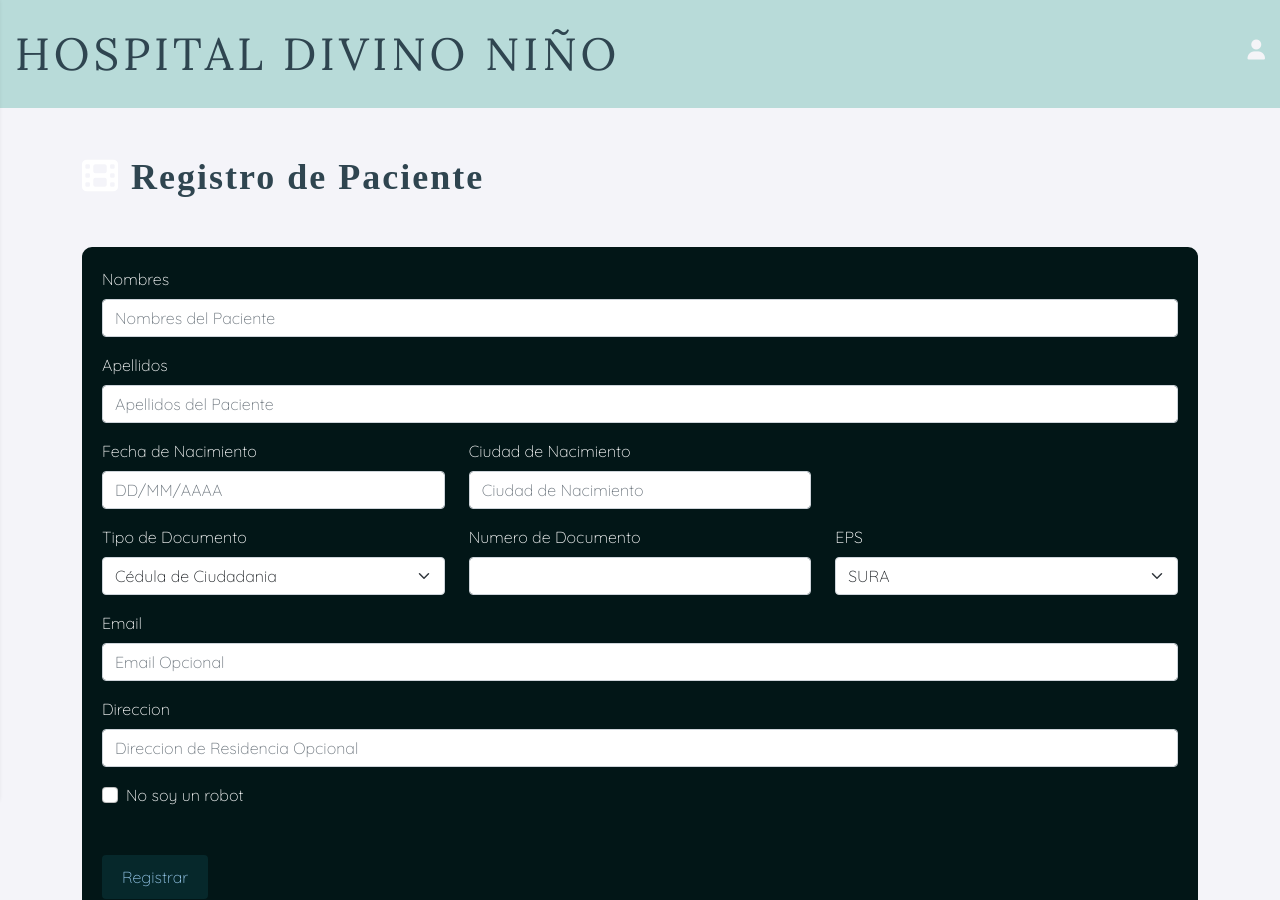
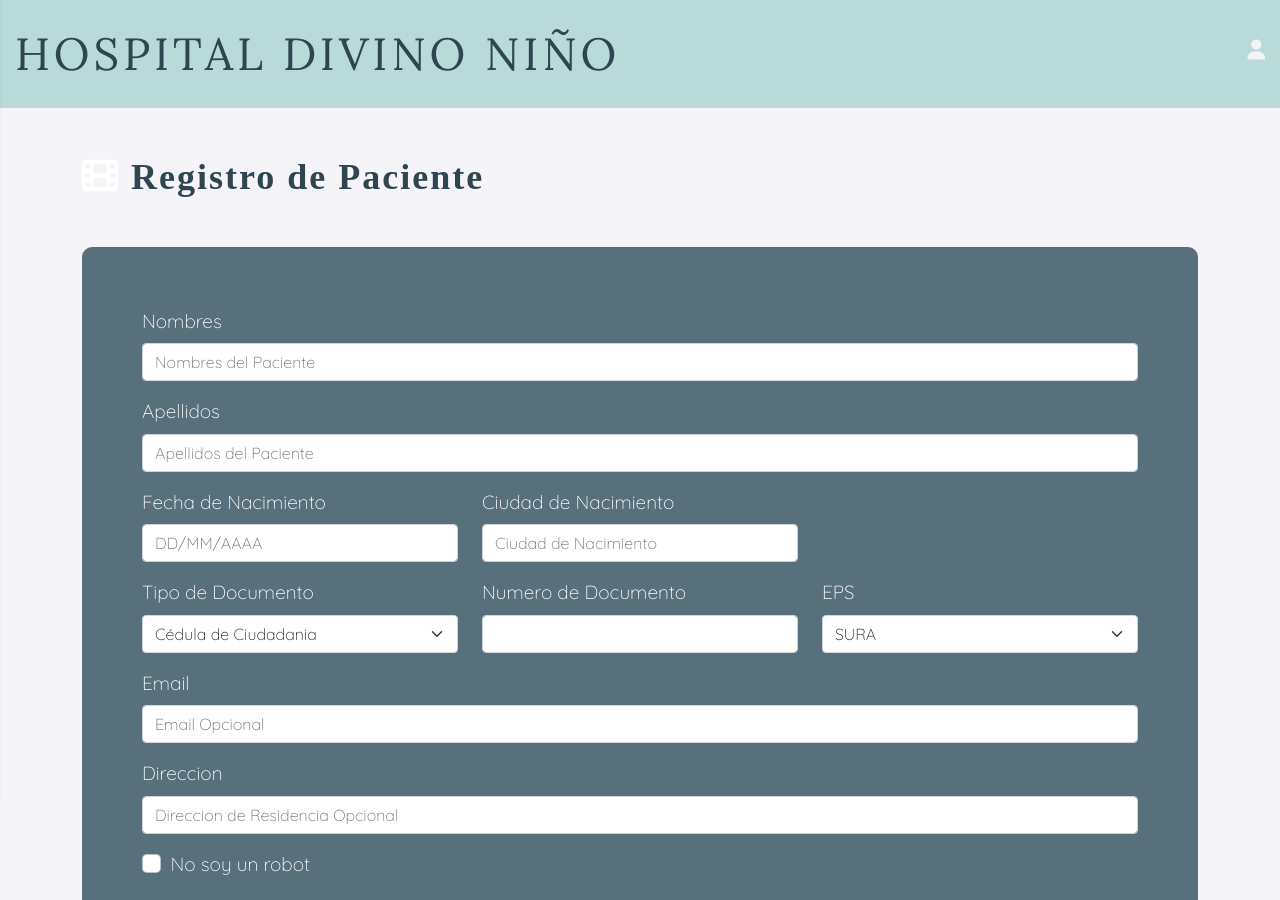
Before and after one commit to yeidigomez/Triage_hospital_20211, a React (Create React App) app: page /ingreso-paciente/1 in a window 1280 px wide. Shown: the top 900 px of the page. Built offline with nearby package versions, Linux system fonts and the light colour scheme; no server answers.

Commit message:
mejora estética

```diff
--- a/src/components/BusquedaPaciente/BusquedaPaciente.css
+++ b/src/components/BusquedaPaciente/BusquedaPaciente.css
@@ -11,9 +11,9 @@ Form button {
 
 
 #formulario1 {
-  margin-left: 55px;
+  margin-left: 59px;
 }
 
 #formulario2 {
-  margin-left: 10px;
+  margin-left: 14px;
 }
--- a/src/components/BusquedaPaciente/BusquedaPaciente.js
+++ b/src/components/BusquedaPaciente/BusquedaPaciente.js
@@ -38,7 +38,7 @@ function BusquedaPaciente() {
     return (
         <>
         <h1 className="titulo">
-          <i className=""></i> Busqueda de Pacientes
+          <i className=""></i> Búsqueda de Pacientes
         </h1>
         <br>
 
@@ -48,7 +48,7 @@ function BusquedaPaciente() {
         </a> */}
 
         <InputGroup className="mb-3">
-            <Form.Label className="mt-2">Busqueda de Paciente por Documento:</Form.Label>
+            <Form.Label className="mt-2">Búsqueda de Paciente por Documento:</Form.Label>
             <FormControl
             id= "formulario1"
             placeholder="Numero de Documento"
@@ -61,12 +61,14 @@ function BusquedaPaciente() {
         </InputGroup>
 
         <InputGroup>
-            <Form.Label>Busqueda de Paciente por Nombre/Apellido   :</Form.Label>
+            <Form.Label>
+              Búsqueda de Paciente por Nombre/Apellido:
+            </Form.Label>
             <FormControl
-            id= "formulario2"
-            placeholder="Nombres y/o Apellidos"
-            aria-label="Recipient's username with two button addons"
-            />
+              id= "formulario2"
+              placeholder="Nombres y/o Apellidos"
+              aria-label="Recipient's username with two button addons"
+              />
             <Button variant="outline-secondary">Buscar</Button>
         </InputGroup>
         </>
--- a/src/components/Header/Header.js
+++ b/src/components/Header/Header.js
@@ -29,6 +29,7 @@ function Header({ menuClickedFunction }) {
                 <i className="fas fa-sign-out-alt"></i>
               </button>
             )}
+            <li>
             {user.isLoggedIn ? (
                 <ul className="acciones">
               <button
@@ -40,6 +41,7 @@ function Header({ menuClickedFunction }) {
               </button>
                 </ul>
               ) : null}
+              </li>
           </li>
         </ul>
       </div>
--- a/src/components/IngresoPaciente/IngresoPaciente.js
+++ b/src/components/IngresoPaciente/IngresoPaciente.js
@@ -88,12 +88,9 @@ function GuardarPelicula() {
             value={formData.apellidos}
           />
         </Form.Group>
-
         <Row>
           <Form.Group
             as={Col}
-            sm="12"
-            md="6"
             lg="4"
             className="mb-3"
             controlId="formGroupNacimiento"
@@ -107,7 +104,6 @@ function GuardarPelicula() {
               value={formData.nacimiento}
             />
           </Form.Group>
-          {/* <div className="d-flex justify-content-xxl-between"> */}
           <Form.Group
             as={Col}
             sm="12"
@@ -127,16 +123,10 @@ function GuardarPelicula() {
             />
           </Form.Group>
         </Row>
-        {/* </div> */}
-        <Form.Group className="mb-5" controlId="formGroupDocumento">
+        <Form.Group className="mb-4" controlId="formGroupDocumento">
 
         <Row className="mb-3">
-          <Form.Group as={Col}
-           sm="12"
-           md="6"
-           lg="4"
-           controlId="formGridTipo">
-
+          <Form.Group as={Col} controlId="formGridTipo">
             <Form.Label>Tipo de Documento</Form.Label>
             <Form.Select defaultValue="Tipo">
               <option>Cédula de Ciudadania</option>
@@ -147,21 +137,12 @@ function GuardarPelicula() {
             </Form.Select>
           </Form.Group>
 
-          <Form.Group as={Col}
-           sm="12"
-           md="6"
-           lg="4"
-           controlId="formGridCDocumento">
+          <Form.Group as={Col} controlId="formGridCDocumento">
             <Form.Label>Numero de Documento</Form.Label>
             <Form.Control />
           </Form.Group>
 
-          <Form.Group as={Col}
-          sm="12"
-          md="6"
-          lg="4"
-          controlId="formGridEPS">
-
+          <Form.Group as={Col} controlId="formGridEPS">
             <Form.Label>EPS</Form.Label>
             <Form.Select defaultValue="EPS">
             <option>SURA</option>
--- a/src/components/Login/Login.css
+++ b/src/components/Login/Login.css
@@ -1,13 +1,15 @@
 form {
-  background-color: #021617;
-  padding: 20px;
+  background-color: #586F7C;
+  margin-top: 40px;
+  padding: 60px;
   border-radius: 10px;
 }
 form button {
-  background-color: #06282b !important;
-  color: #97c8eb !important;
+  background-color: #2F4550 !important;
+  color: #fff !important;
+  font-size: 19px !important;
   width: 100%;
 }
 form button:hover {
-  background-color: #083135 !important;
+  background-color: #263740 !important;
 }
--- a/src/components/Login/Login.js
+++ b/src/components/Login/Login.js
@@ -48,7 +48,7 @@ function Login() {
       <form className="text-white" onSubmit={handleSubmit}>
         <div className="mb-3">
           <label htmlFor="exampleInputEmail1" className="form-label">
-            Email
+            Correo electrónico
           </label>
           <input
             type="email"
--- a/src/index.css
+++ b/src/index.css
@@ -19,7 +19,7 @@ code {
 body  {
   margin: 0;
   background-color: #f4f4f9;
-  font-size: 16px;
+  font-size: 19px;
   font-family: "Quicksand", sans-serif;
   font-weight: 400;
 }
@@ -36,7 +36,7 @@ ul li {
   margin: 0;
   font-size: 40px;
   font-family: "Quicksand", sans-serif;
-  font-weight: 400;
+  font-weight: bold;
 }
 
 .logo  {
```
